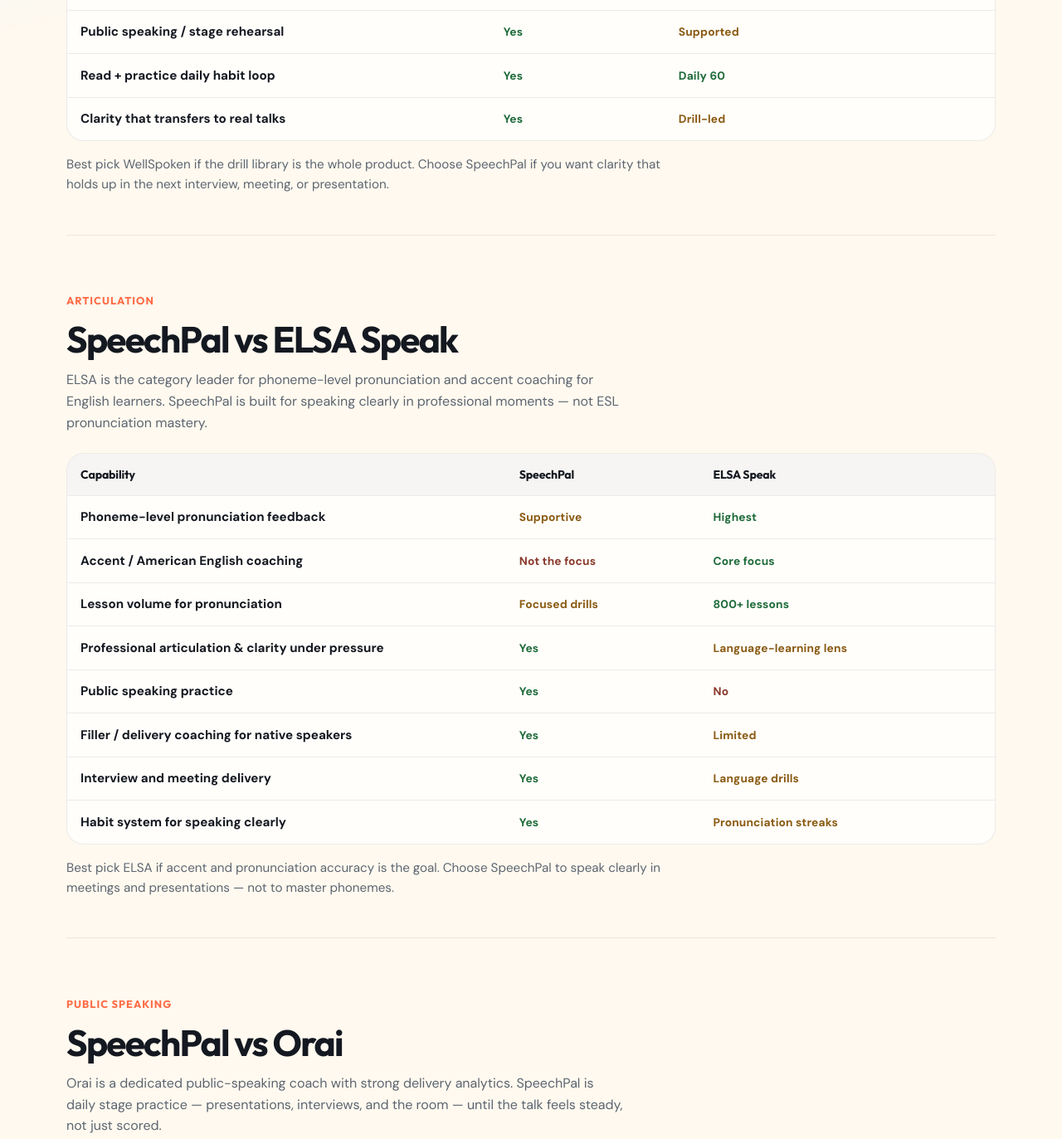
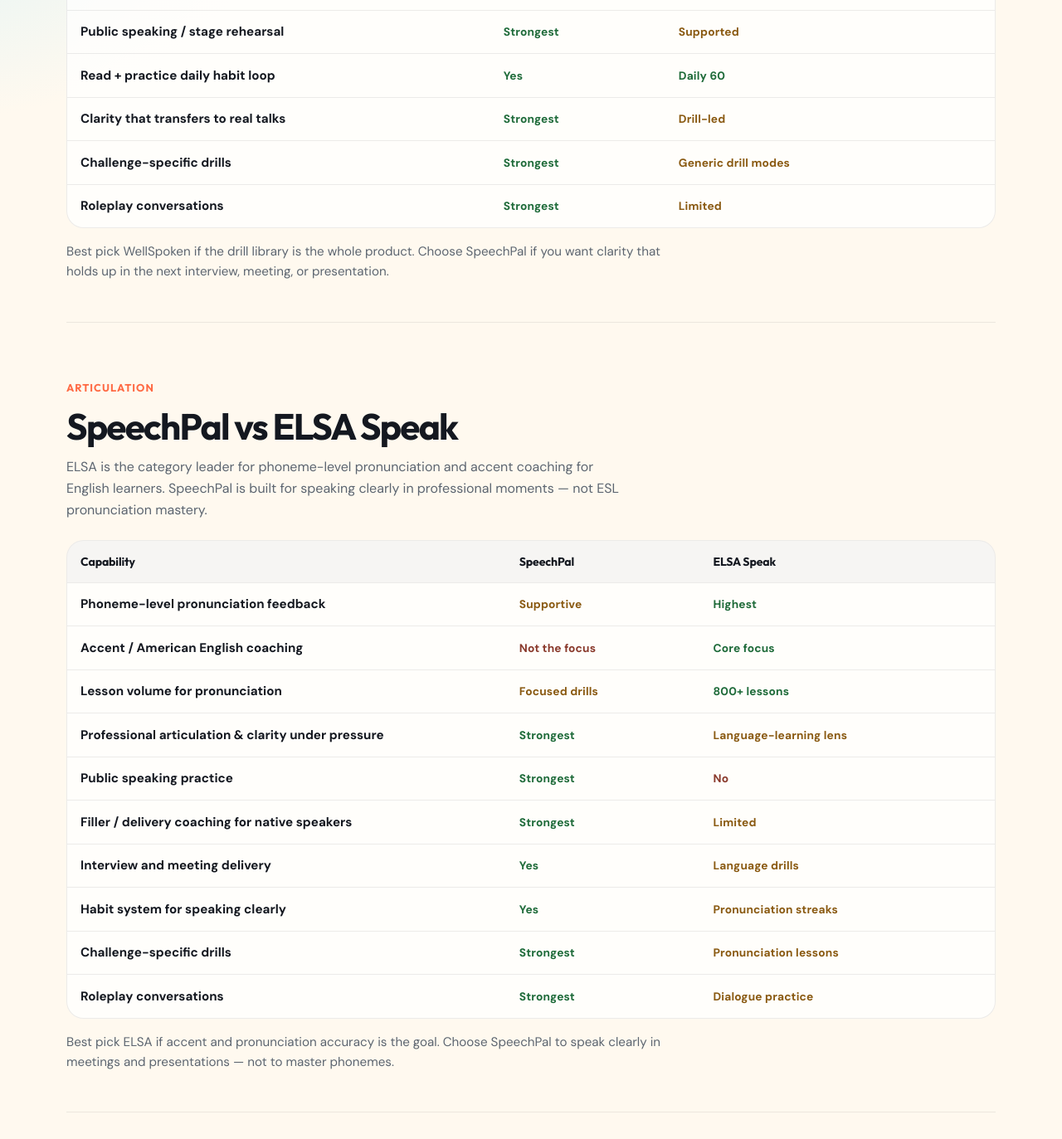
Before and after one commit to speeechpal-web/website, a plain HTML site: page compare-articulation.html in a window 1280 px wide. Shown: the part 1303-2676 px from the top of the page at 83% size. Drawn offline with Linux system fonts and the light colour scheme.

Commit message:
Mark SpeechPal Strongest on drills, roleplay, and clarity edges.

```diff
--- a/compare-articulation.html
+++ b/compare-articulation.html
@@ -134,7 +134,7 @@
                 </tr>
                 <tr>
                   <th scope="row">Public speaking / stage rehearsal</th>
-                  <td><span class="mark yes">Yes</span></td>
+                  <td><span class="mark yes">Strongest</span></td>
                   <td><span class="mark partial">Supported</span></td>
                 </tr>
                 <tr>
@@ -144,8 +144,18 @@
                 </tr>
                 <tr>
                   <th scope="row">Clarity that transfers to real talks</th>
-                  <td><span class="mark yes">Yes</span></td>
+                  <td><span class="mark yes">Strongest</span></td>
                   <td><span class="mark partial">Drill-led</span></td>
+                </tr>
+                <tr>
+                  <th scope="row">Challenge-specific drills</th>
+                  <td><span class="mark yes">Strongest</span></td>
+                  <td><span class="mark partial">Generic drill modes</span></td>
+                </tr>
+                <tr>
+                  <th scope="row">Roleplay conversations</th>
+                  <td><span class="mark yes">Strongest</span></td>
+                  <td><span class="mark partial">Limited</span></td>
                 </tr>
               </tbody>
             </table>
@@ -186,17 +196,17 @@
                 </tr>
                 <tr>
                   <th scope="row">Professional articulation &amp; clarity under pressure</th>
-                  <td><span class="mark yes">Yes</span></td>
+                  <td><span class="mark yes">Strongest</span></td>
                   <td><span class="mark partial">Language-learning lens</span></td>
                 </tr>
                 <tr>
                   <th scope="row">Public speaking practice</th>
-                  <td><span class="mark yes">Yes</span></td>
+                  <td><span class="mark yes">Strongest</span></td>
                   <td><span class="mark no">No</span></td>
                 </tr>
                 <tr>
                   <th scope="row">Filler / delivery coaching for native speakers</th>
-                  <td><span class="mark yes">Yes</span></td>
+                  <td><span class="mark yes">Strongest</span></td>
                   <td><span class="mark partial">Limited</span></td>
                 </tr>
                 <tr>
@@ -208,6 +218,16 @@
                   <th scope="row">Habit system for speaking clearly</th>
                   <td><span class="mark yes">Yes</span></td>
                   <td><span class="mark partial">Pronunciation streaks</span></td>
+                </tr>
+                <tr>
+                  <th scope="row">Challenge-specific drills</th>
+                  <td><span class="mark yes">Strongest</span></td>
+                  <td><span class="mark partial">Pronunciation lessons</span></td>
+                </tr>
+                <tr>
+                  <th scope="row">Roleplay conversations</th>
+                  <td><span class="mark yes">Strongest</span></td>
+                  <td><span class="mark partial">Dialogue practice</span></td>
                 </tr>
               </tbody>
             </table>
@@ -258,7 +278,7 @@
                 </tr>
                 <tr>
                   <th scope="row">Structured articulation drill library</th>
-                  <td><span class="mark yes">Yes</span></td>
+                  <td><span class="mark yes">Strongest</span></td>
                   <td><span class="mark partial">Delivery metrics</span></td>
                 </tr>
                 <tr>
@@ -270,6 +290,16 @@
                   <th scope="row">Daily streaks / habit tracking</th>
                   <td><span class="mark yes">Yes</span></td>
                   <td><span class="mark yes">Yes</span></td>
+                </tr>
+                <tr>
+                  <th scope="row">Challenge-specific drills</th>
+                  <td><span class="mark yes">Strongest</span></td>
+                  <td><span class="mark partial">Lesson-based</span></td>
+                </tr>
+                <tr>
+                  <th scope="row">Roleplay conversations</th>
+                  <td><span class="mark yes">Strongest</span></td>
+                  <td><span class="mark partial">Speech rehearsal</span></td>
                 </tr>
               </tbody>
             </table>
@@ -325,13 +355,23 @@
                 </tr>
                 <tr>
                   <th scope="row">Articulation / clarity curriculum</th>
-                  <td><span class="mark yes">Yes</span></td>
+                  <td><span class="mark yes">Strongest</span></td>
                   <td><span class="mark partial">Enunciation cues</span></td>
                 </tr>
                 <tr>
                   <th scope="row">Daily presentation rehearsal habit</th>
-                  <td><span class="mark yes">Yes</span></td>
+                  <td><span class="mark yes">Strongest</span></td>
                   <td><span class="mark partial">Session metrics</span></td>
+                </tr>
+                <tr>
+                  <th scope="row">Challenge-specific drills</th>
+                  <td><span class="mark yes">Strongest</span></td>
+                  <td><span class="mark partial">Vocal exercises</span></td>
+                </tr>
+                <tr>
+                  <th scope="row">Roleplay conversations</th>
+                  <td><span class="mark yes">Strongest</span></td>
+                  <td><span class="mark partial">Limited (Convos)</span></td>
                 </tr>
               </tbody>
             </table>
@@ -382,13 +422,18 @@
                 </tr>
                 <tr>
                   <th scope="row">Articulation drill system</th>
-                  <td><span class="mark yes">Yes</span></td>
+                  <td><span class="mark yes">Strongest</span></td>
                   <td><span class="mark partial">Limited</span></td>
                 </tr>
                 <tr>
                   <th scope="row">Consumer daily habit (XP / streaks)</th>
-                  <td><span class="mark yes">Yes</span></td>
+                  <td><span class="mark yes">Strongest</span></td>
                   <td><span class="mark partial">Session-based</span></td>
+                </tr>
+                <tr>
+                  <th scope="row">Challenge-specific drills</th>
+                  <td><span class="mark yes">Strongest</span></td>
+                  <td><span class="mark partial">Scenario-dependent</span></td>
                 </tr>
                 <tr>
                   <th scope="row">Toastmasters-style speaking feedback heritage</th>
```
Also changed, not shown: compare-social.html (+3 -3 lines).
